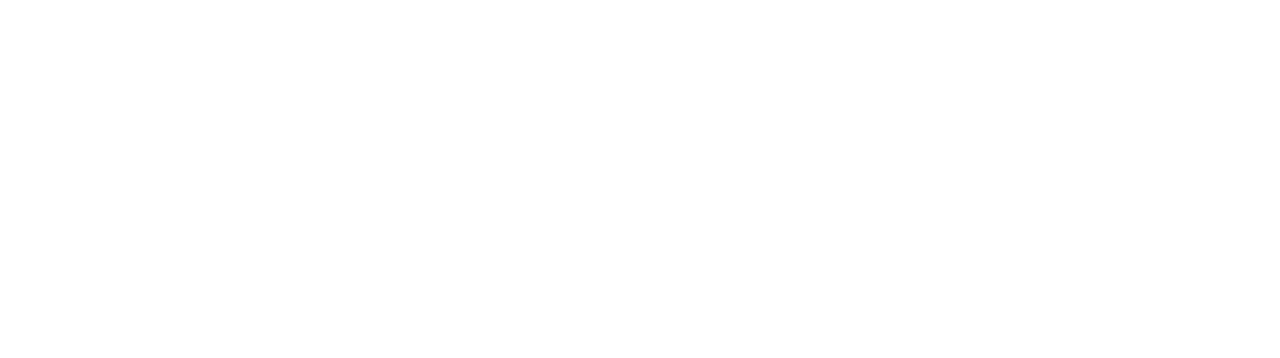
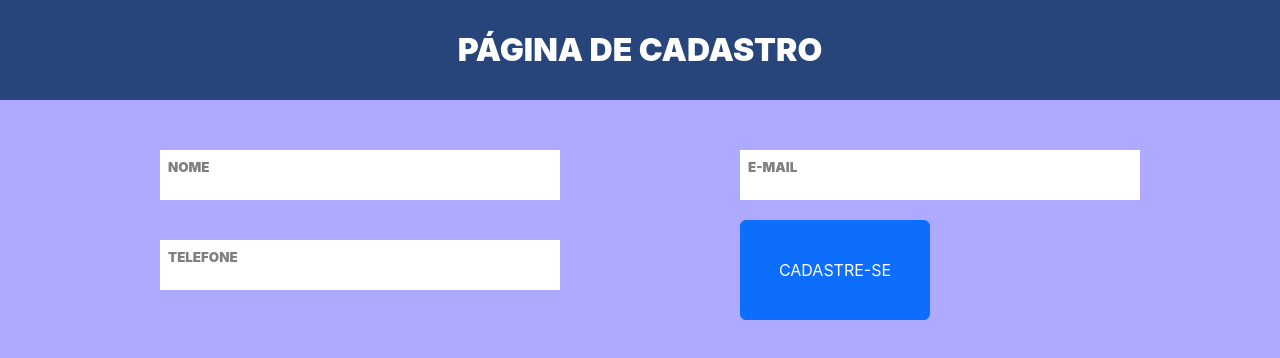
Before and after one commit to kassiosilva/cidade-sem-poluicao-front, a React (Vite) app: page /register-donor in a window 1280 px wide. Before the commit this address had no page. Shown: the top 358 px of the page. Built offline with nearby package versions, Linux system fonts and the light colour scheme.

Commit message:
feat: add register donor page

```diff
--- /dev/null
+++ b/src/pages/app/register-donor.css
@@ -0,0 +1,166 @@
+.main {
+  background-color: #adaaff;
+  color: white;
+  font-family: 'Inter' , sans-serif;
+  text-align: center;
+  margin: 0;
+  padding: 0;
+}
+
+header {
+  background-color: #27457b;
+  height: 100px;
+  color: white;
+  display: flex;
+  align-items: center;
+  justify-content: center;
+}
+
+h1 {
+  margin: 0;
+  font-size: 24pt;
+}
+
+.form-group {
+  margin-top: 40px;
+  display: flex;
+  flex-direction: column;
+  align-items: flex-start;
+  padding-left: 20px;
+  margin-left: 160px;
+}
+
+.form-container {
+  margin-top: 50px;
+  text-align: left;
+  width: 300px;
+  margin-left: auto;
+  margin-right: auto;
+}
+
+input[type="text"] {
+  width: 400px;
+  height: 50px;
+  background-color: white;
+  padding: 10px;
+  border: 1px solid #ffffff;
+  border-radius: 0;
+  font-family: 'Inter' , sans-serif;
+  font-size: 14pt;
+  margin-top: 20px;
+  color: black;
+  text-align: left;
+  box-sizing: border-box;
+}
+
+input[type="text"]::placeholder {
+  color: #808080;
+  font-family: 'Inter Black', sans-serif;
+  font-size: 10pt;
+  text-align: left;
+  font-weight: bold;
+  padding-top: 5px;
+  vertical-align: top;
+  transform: translateY(-10px);
+}
+
+input[type="email"] {
+  width: 400px;
+  height: 50px;
+  background-color: white;
+  padding: 10px;
+  border: 1px solid #ffffff;
+  border-radius: 0;
+  font-family: 'Inter', sans-serif;
+  font-size: 14pt;
+  margin-top: 20px;
+  color: black;
+  text-align: left;
+  box-sizing: border-box;
+}
+
+input[type="email"]::placeholder {
+  color: #808080;
+  font-family: 'Inter Black', sans-serif;
+  font-size: 10pt;
+  text-align: left;
+  font-weight: bold;
+  padding-top: 5px;
+  vertical-align: top;
+  transform: translateY(-10px);
+}
+
+input[type="tel"] {
+  width: 400px;
+  height: 50px;
+  background-color: white;
+  padding: 10px;
+  border: 1px solid #ffffff;
+  border-radius: 0;
+  font-family: 'Inter', sans-serif;
+  font-size: 14pt;
+  margin-top: 20px;
+  color: black;
+  text-align: left;
+  box-sizing: border-box;
+}
+
+input[type="tel"]::placeholder {
+  color: #808080;
+  font-family: 'Inter Black' , sans-serif;
+  font-size: 10pt;
+  text-align: left;
+  font-weight: bold;
+  padding-top: 5px;
+  vertical-align: top;
+  transform: translateY(-10px);
+}
+
+input {
+  width: 219px;
+  height: 40px;
+  padding: 10px;
+  margin-bottom: 20px;
+  border: none;
+  border-radius: 5px;
+}
+
+.input-container {
+  display: flex;
+  flex-direction: column;
+  align-items: flex-start;
+  margin-top: 30px;
+  margin-left: auto;
+  margin-right: auto;
+  width: 291px;
+  flex: 1;
+}
+
+.input-container input {
+  width: 400px;
+  height: 50px;
+  padding: 8px;
+  border: none;
+  border-radius: 0;
+}
+
+button#cadastre-se {
+  width: 200px;
+  height: 50px;
+  background-color: #27457b;
+  color: white;
+  border: none;
+  border-radius: 0;
+  font-family: 'Inter' , sans-serif;
+  font-size: 14pt;
+  margin-top: 20px;
+  cursor: pointer;
+}
+
+.input-row {
+  display: flex;
+  justify-content: flex-start;
+  gap: 40px;
+  margin-left: 160px;
+  align-items: flex-start;
+}
--- /dev/null
+++ b/src/pages/app/register-donor.jsx
@@ -0,0 +1,30 @@
+import './register-donor.css'
+
+export function RegisterDonor() {
+  return (
+    <div className="main vh-100">
+      <header>
+        <h1>PÁGINA DE CADASTRO</h1>
+      </header>
+
+      <div className="input-row">
+        <div className="input-container">
+          <input type="text" id="nome" name="nome" placeholder="NOME" />
+          <input
+            type="tel"
+            id="telefone"
+            name="telefone"
+            placeholder="TELEFONE"
+          />
+        </div>
+
+        <div className="input-container">
+          <input type="email" id="email" name="email" placeholder="E-MAIL" />
+          <button type="button" className="btn btn-primary">
+            CADASTRE-SE
+          </button>
+        </div>
+      </div>
+    </div>
+  )
+}
--- a/src/routes.jsx
+++ b/src/routes.jsx
@@ -2,6 +2,7 @@
 
 import { Donations } from './pages/app/donations'
 import { Home } from './pages/app/home'
+import { RegisterDonor } from './pages/app/register-donor'
 import { SignUp } from './pages/auth/sign-up'
 
 export function RoutesConfig() {
@@ -11,6 +12,7 @@
         <Route path="/" element={<Home />} />
         <Route path="/donations" element={<Donations />} />
         <Route path="/signup" element={<SignUp />} />
+        <Route path="/register-donor" element={<RegisterDonor />} />
       </Routes>
     </BrowserRouter>
   )
```
